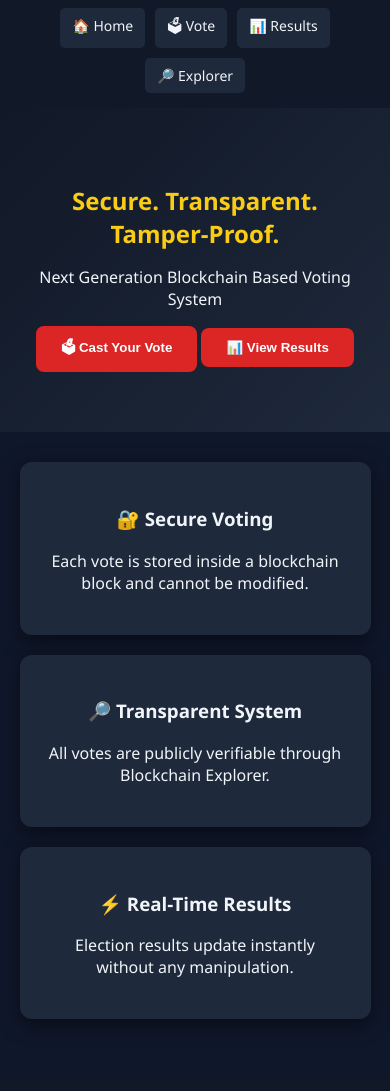
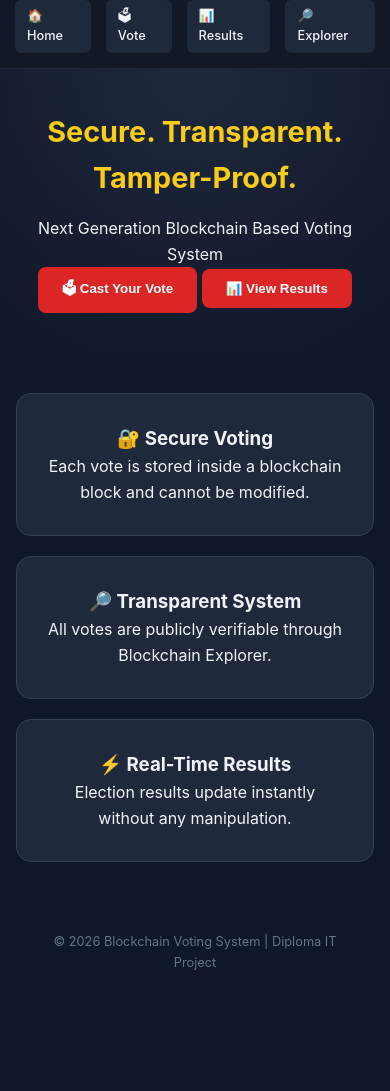
Before and after one commit to AmolMali03/blockchain-voting-system, a website: page public/index.html in a window 390 px wide. Shown: the part 63-1154 px from the top of the page. After the commit the page ends 1076 px from the top, so only its background shows below. Drawn offline with Linux system fonts and the light colour scheme.

Commit message:
Refactor CSS for improved layout and responsiveness
Refactored global styles, navbar, hero section, buttons, and added mobile responsiveness.

```diff
--- a/public/style.css
+++ b/public/style.css
@@ -1,160 +1,221 @@
-/* ===== Global Styles ===== */
+/* ===== 1. RESET & FOUNDATION ===== */
 * {
-    box-sizing: border-box; /* THE FIX: Keeps everything inside the screen */
+    margin: 0;
+    padding: 0;
+    box-sizing: border-box;
 }
 
 body {
-    margin: 0;
-    font-family: 'Segoe UI', sans-serif;
-    background-color: #0f172a; /* Dark Navy */
+    font-family: 'Inter', 'Segoe UI', Roboto, sans-serif;
+    background-color: #0f172a; /* Deep Navy */
     color: #f1f5f9;
-    overflow-x: hidden; /* Prevents side-scrolling */
+    line-height: 1.6;
+    overflow-x: hidden;
 }
 
-/* ===== Navbar ===== */
+.container {
+    width: 92%;
+    max-width: 1100px;
+    margin: 30px auto;
+}
+
+/* ===== 2. NAVBAR (Professional Mobile Stack) ===== */
 .navbar {
     background: #111827;
-    padding: 15px 30px;
+    padding: 1rem 5%;
     display: flex;
     justify-content: space-between;
     align-items: center;
-    box-shadow: 0 4px 10px rgba(0,0,0,0.6);
+    border-bottom: 1px solid #1e293b;
+    position: sticky;
+    top: 0;
+    z-index: 1000;
 }
 
 .navbar h2 {
-    margin: 0;
     color: #facc15; /* Yellow */
+    font-size: 1.4rem;
+}
+
+.nav-links {
+    display: flex;
+    gap: 15px;
 }
 
 .nav-links a {
     color: #f1f5f9;
     text-decoration: none;
-    margin-left: 20px;
-    font-size: 18px;
+    font-weight: 500;
+    font-size: 0.9rem;
     transition: 0.3s;
 }
 
 .nav-links a:hover {
-    color: #22c55e; /* Green */
+    color: #22c55e;
 }
 
-/* ===== Container - Responsive Fix ===== */
-.container {
-    width: 90%; /* Better for mobile */
-    max-width: 1100px; /* Better for laptop */
-    margin: 40px auto;
+/* ===== 3. HERO & BUTTONS ===== */
+.hero {
+    text-align: center;
+    padding: 60px 20px;
+    background: radial-gradient(circle at top, #1e293b, #0f172a);
 }
 
-/* ===== Buttons ===== */
+.hero h1 {
+    font-size: clamp(1.8rem, 5vw, 3rem);
+    color: #facc15;
+    margin-bottom: 15px;
+}
+
 button {
-    padding: 12px 25px;
+    background: #dc2626; /* Red */
+    color: white;
+    padding: 12px 24px;
     border: none;
     border-radius: 8px;
-    background: #dc2626; /* Red */
-    color: white;
-    font-weight: bold;
+    font-weight: 700;
     cursor: pointer;
     transition: 0.3s;
 }
 
 button:hover {
-    background: #22c55e; /* Green */
+    background: #22c55e;
+    transform: translateY(-2px);
 }
 
-/* ===== Forms ===== */
-input, select {
-    padding: 12px;
-    margin: 10px 0;
-    width: 100%;
-    border-radius: 6px;
-    border: none;
+/* ===== 4. BLOCKCHAIN EXPLORER (The Hash Fix) ===== */
+.block-card {
     background: #1e293b;
-    color: white;
+    border-radius: 12px;
+    padding: 20px;
+    margin-bottom: 20px;
+    border-left: 5px solid #facc15;
+    box-shadow: 0 10px 15px -3px rgba(0, 0, 0, 0.4);
 }
 
-/* ===== Block Cards ===== */
-.block-card {
+.hash-box {
+    background: #0f172a;
+    color: #94a3b8;
+    padding: 12px;
+    border-radius: 8px;
+    font-family: 'Courier New', monospace;
+    font-size: 0.85rem;
+    margin: 8px 0;
+    border: 1px solid #334155;
+    /* THIS STOPS THE OVERLAP */
+    word-break: break-all;
+    display: block;
+}
+
+.hash-box.green {
+    border-color: #22c55e;
+    color: #4ade80;
+    background: rgba(34, 197, 94, 0.1);
+}
+
+/* ===== 5. ELECTION RANKING (The Box Results) ===== */
+.results-container {
+    display: flex;
+    flex-direction: column;
+    gap: 15px;
+}
+
+.rank-card {
     background: #1e293b;
     padding: 20px;
-    margin-bottom: 20px;
     border-radius: 12px;
-    box-shadow: 0 5px 15px rgba(0,0,0,0.5);
-    border-left: 6px solid #facc15;
+    display: flex;
+    justify-content: space-between;
+    align-items: center;
+    border: 1px solid #334155;
+    transition: 0.3s;
 }
 
-/* ===== HERO SECTION ===== */
-.hero {
-    text-align: center;
-    padding: 60px 20px;
-    background: linear-gradient(135deg, #111827, #1e293b);
+.rank-card.winner {
+    border: 2px solid #22c55e;
+    background: linear-gradient(to right, #1e293b, #064e3b);
 }
 
-.hero h1 {
-    font-size: clamp(24px, 5vw, 40px); /* Responsive font */
-    color: #facc15;
-    margin-bottom: 10px;
+.rank-number {
+    background: #facc15;
+    color: #0f172a;
+    width: 30px;
+    height: 30px;
+    display: flex;
+    justify-content: center;
+    align-items: center;
+    border-radius: 50%;
+    font-weight: bold;
+    margin-right: 15px;
 }
 
-/* ===== FEATURES & GRIDS - The Mobile Fix ===== */
+/* ===== 6. FEATURES & GRIDS (Laptop vs Mobile) ===== */
 .features, .candidate-grid {
-    display: flex;
-    flex-wrap: wrap; /* Allows cards to drop to next line */
-    justify-content: center;
+    display: grid;
+    grid-template-columns: repeat(auto-fit, minmax(280px, 1fr));
     gap: 20px;
-    margin-top: 30px;
+    margin-top: 40px;
 }
 
 .feature-card, .candidate-card {
-    flex: 1 1 300px; /* Try to be 300px, but shrink/grow as needed */
-    max-width: 100%;
     background: #1e293b;
-    padding: 25px;
-    border-radius: 12px;
+    padding: 30px;
+    border-radius: 15px;
     text-align: center;
-    box-shadow: 0 5px 20px rgba(0,0,0,0.5);
+    border: 1px solid #334155;
     transition: 0.3s;
 }
 
-.feature-card:hover, .candidate-card:hover {
-    transform: translateY(-8px);
-    border-bottom: 4px solid #facc15;
+.feature-card:hover {
+    border-color: #facc15;
+    transform: translateY(-5px);
 }
 
-/* ===== FOOTER ===== */
-.footer {
-    text-align: center;
-    padding: 20px;
-    margin-top: 60px;
-    background: #111827;
-    color: #94a3b8;
-}
-
-/* =========================================
-   MOBILE RESPONSIVE TWEAKS
-   ========================================= */
-@media screen and (max-width: 768px) {
+/* ===== 7. MOBILE RESPONSIVE QUERIES ===== */
+@media (max-width: 768px) {
     .navbar {
         flex-direction: column;
         padding: 15px;
     }
 
     .nav-links {
-        margin-top: 15px;
-        display: flex;
-        flex-wrap: wrap;
+        margin-top: 12px;
+        width: 100%;
         justify-content: center;
-        gap: 10px;
     }
 
     .nav-links a {
-        margin: 0;
         background: #1e293b;
-        padding: 8px 12px;
-        border-radius: 5px;
-        font-size: 14px;
+        padding: 6px 12px;
+        border-radius: 6px;
+        font-size: 0.8rem;
     }
 
-    .feature-card, .candidate-card {
-        flex: 1 1 100%; /* Take full width on small phones */
+    .hero {
+        padding: 40px 15px;
+    }
+
+    .rank-card {
+        flex-direction: column;
+        text-align: center;
+        gap: 10px;
     }
 }
+
+/* Input Styles */
+input, select {
+    width: 100%;
+    padding: 12px;
+    background: #1e293b;
+    border: 1px solid #334155;
+    color: white;
+    border-radius: 8px;
+    margin-top: 10px;
+}
+
+.footer {
+    text-align: center;
+    padding: 40px;
+    color: #64748b;
+    font-size: 0.8rem;
+}
```
